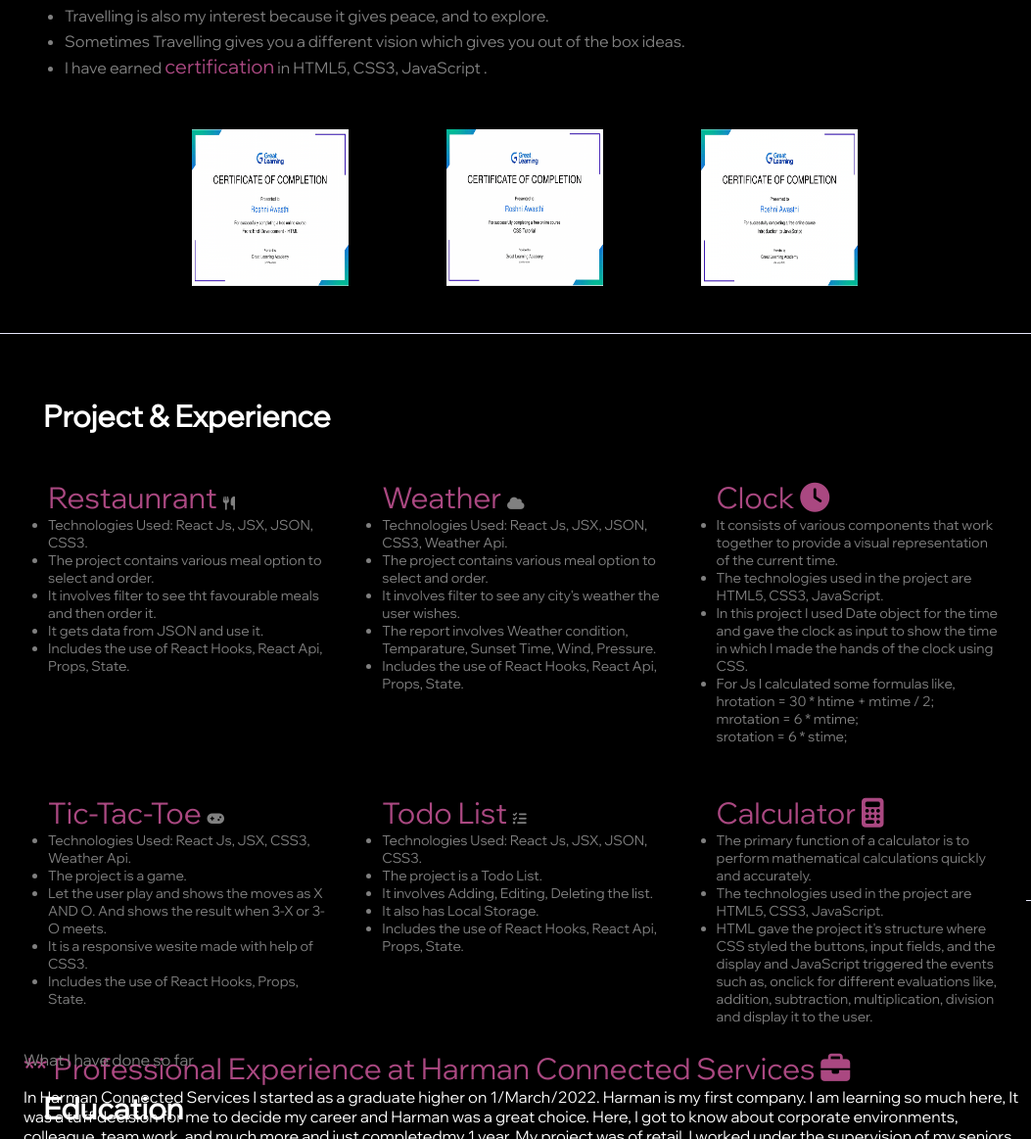
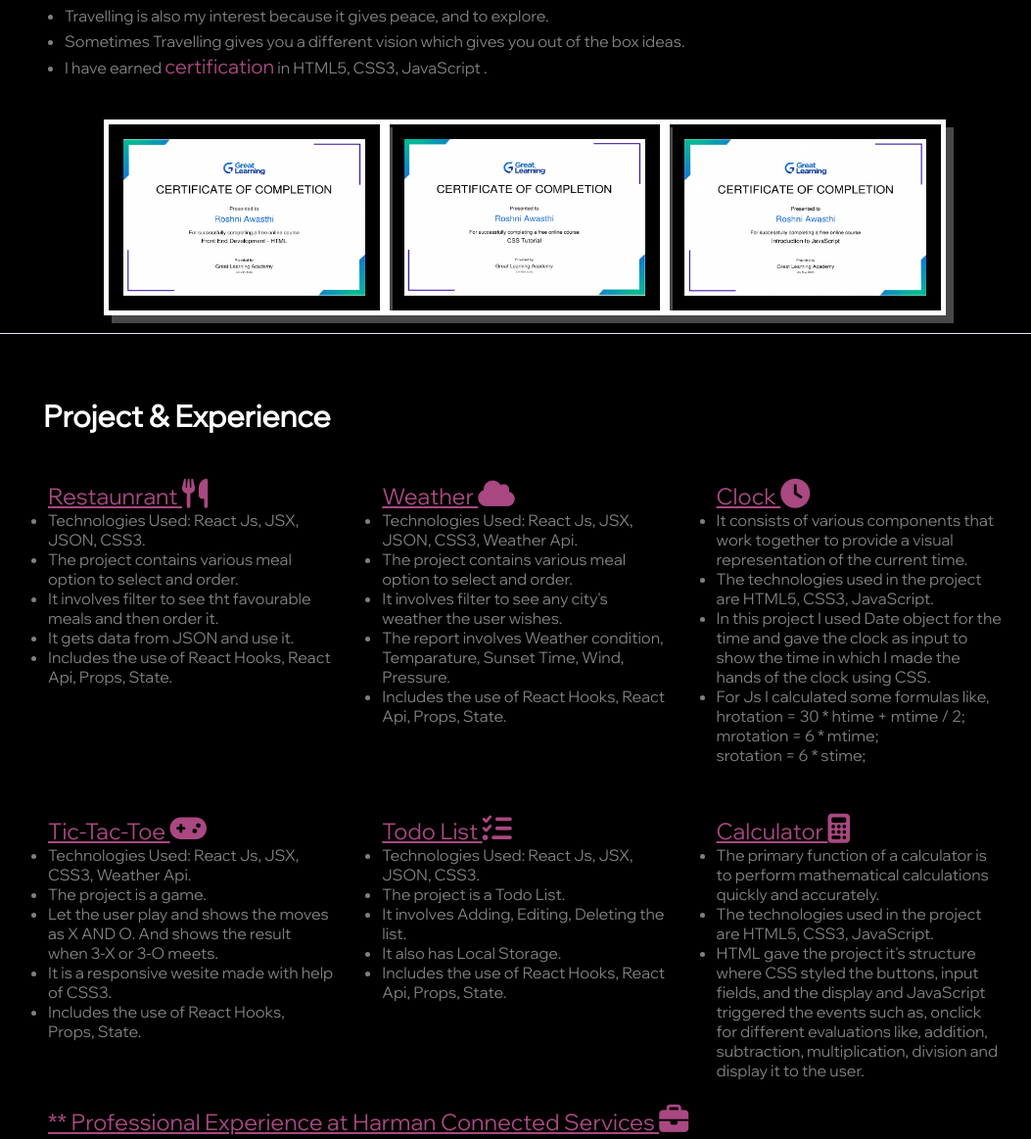
Before and after one commit to munna0811/portfolio, a plain HTML site: page index.html in a window 1280 px wide. Shown: the part 1038-2201 px from the top of the page at 98% size, without its empty margins (104-1157 px from the left). Drawn offline with nearby package versions, Linux system fonts and the light colour scheme.

Commit message:
Update portfolio.css

```diff
--- a/portfolio.css
+++ b/portfolio.css
@@ -118,20 +118,22 @@ hr {
 
 .figure img {
 
-    width: 180px;
-    height: 180px;
-    padding: 10px;
-    /* border-radius: 30px; */
+    width: 300px;
+    height: 200px;
+    padding: 15px;
+    border: 5px solid #fff;
+    box-shadow: 8px 8px rgba(255, 255, 255, 0.281);
 }
 
 .projectSection {
     margin: 5vw 10vw;
-    height: 450px;
+    height: 800px;
 }
 
 .project-heading {
-    font-size: 30px;
+    font-size: 23px;
     color: #df5faac2;
+    text-decoration: underline;
 
 
 }
@@ -140,13 +142,24 @@ hr {
     float: left;
     width: 33.33%;
     padding: 25px;
+    font-size: 16px;
+    color: gray;
+}
+
+.full-row{
+    width: 100%;
+    padding: 25px;
     font-size: 14px;
     color: gray;
 }
 
-.fa-calculator,
+.fa-cloud,
+.fa-utensils,
+.fa-briefcase,
 .fa-clock,
-.fa-briefcase {
+.fa-gamepad,
+.fa-list-check,
+.fa-calculator{
     font-size: 30px;
     color: #df5faac2;
 }
```
